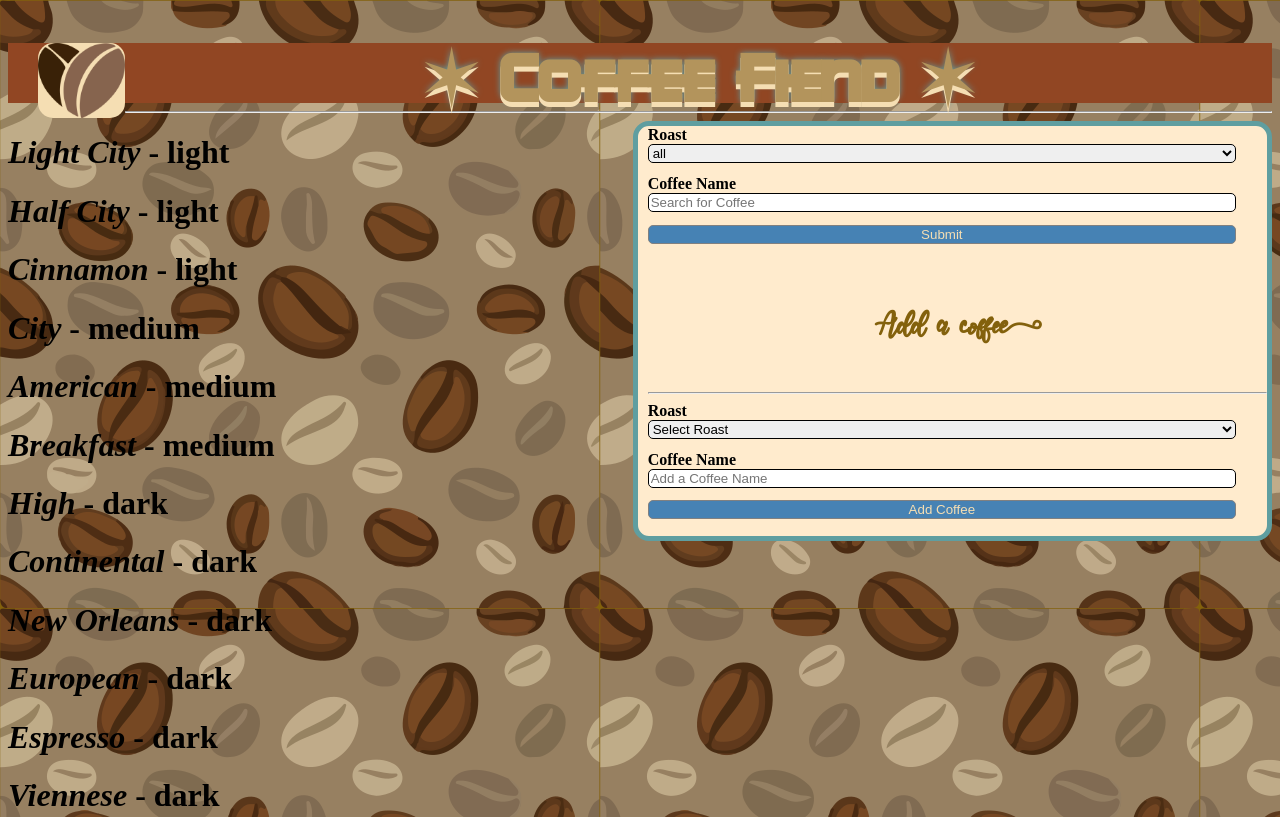
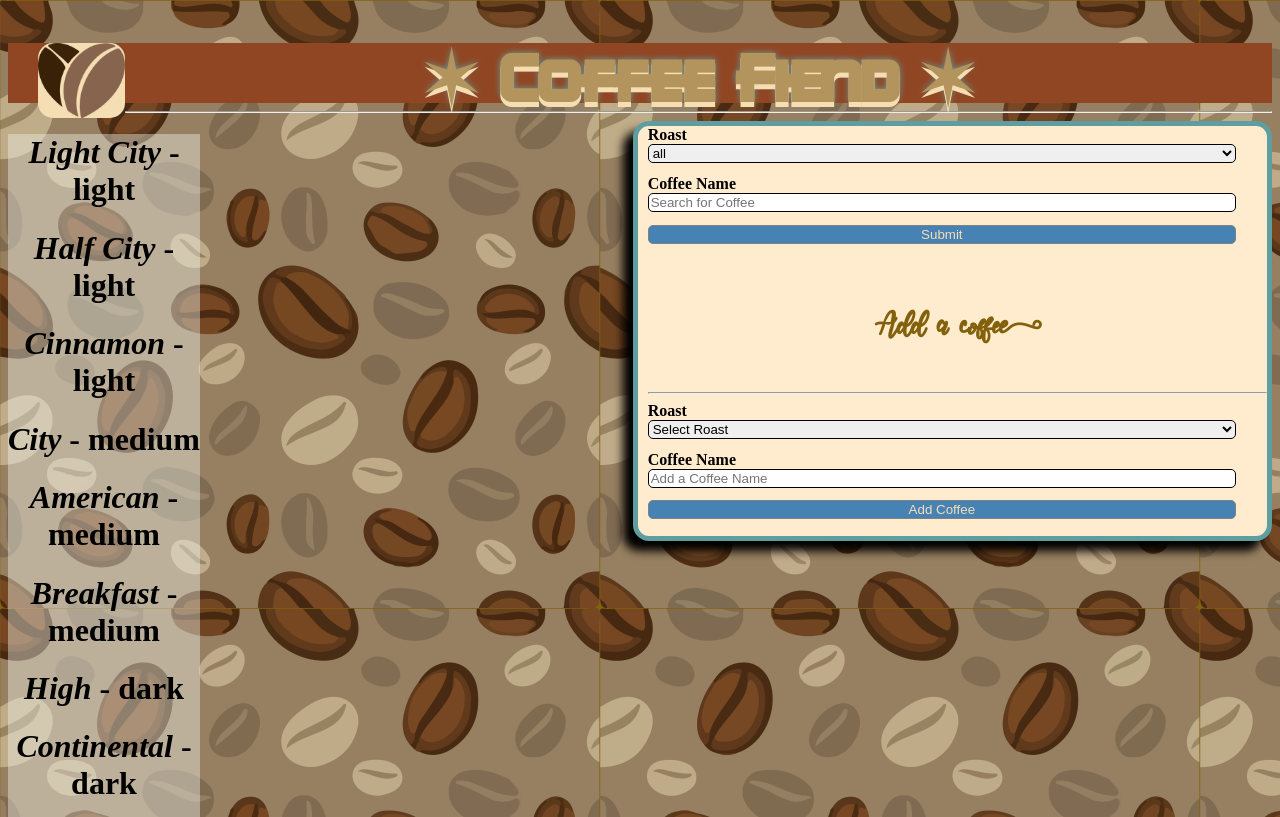
Before and after one commit to RSKYoshi/coffee-benjamin-ryan, a plain HTML site: page index.html in a window 1280 px wide. Shown: the top 817 px of the page. Drawn offline with Linux system fonts and the light colour scheme.

Commit message:
styled box and coffee-list background

```diff
--- a/index.html
+++ b/index.html
@@ -53,7 +53,7 @@
             <button id="add-submit">Add Coffee</button>
         </form>
     </main>
-        <div id="coffeeContainer"></div>
+        <div id="coffeeContainer" style="margin-right: 67rem" ></div>
     <!-- <table>
         <thead>
             <tr>
--- a/style.css
+++ b/style.css
@@ -60,6 +60,7 @@ main {
     font-weight: bold;
     border-radius: 1rem;
     border: 5px solid cadetblue;
+    box-shadow: -10px 10px 10px black;
 }
 *{
     cursor: url();
@@ -142,3 +143,8 @@ main h2{
 .hide{
     display: none;
 }
+
+#coffeeContainer {
+    background: #eceee56e 10%;
+    text-align: center;
+}
```
